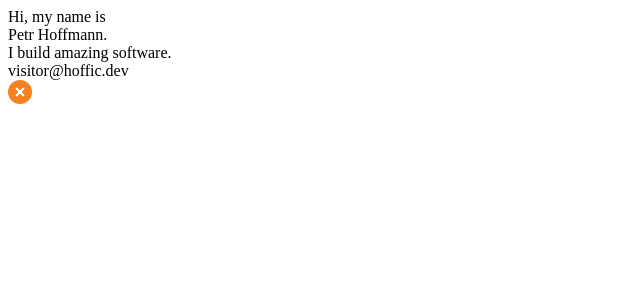
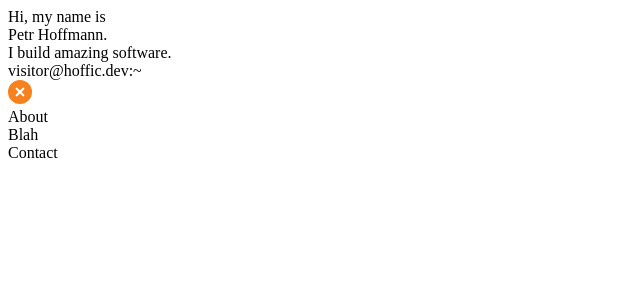
Before and after one commit to hoffic-cz/portfolio, a Symfony app: template templates/pages/index.html.twig in a window 1280 px wide. Shown: the top 300 px of the page, without its empty margins (0-640 px from the left). Run offline with Twig, Linux system fonts and the light colour scheme; the template is opened without the code that fills it, so the values that code supplies are empty; some libraries are stand-ins or nearby versions.

Commit message:
Added menu items.

```diff
--- a/assets/css/colours.sass
+++ b/assets/css/colours.sass
@@ -1,3 +1,5 @@
 $color-terminal-frame: rgba(87, 79, 74, 255)
 $color-terminal-content: rgba(51, 51, 51, 255)
 $color-terminal-text: rgba(255, 255, 255, 1)
+$color-terminal-highlight: rgba(219, 184, 55, 1)
+$color-terminal-text-dim: rgb(191, 191, 191)
--- a/templates/partial/terminal.html.twig
+++ b/templates/partial/terminal.html.twig
@@ -2,13 +2,17 @@
     <div class="head">
         <div class="upper">
             <div class="window-title">
-                visitor@hoffic.dev
+                visitor@hoffic.dev:~
             </div>
             <div class="close-button">
                 <img src="{{ asset('build/images/icons/x-circle.svg') }}" alt="Close">
             </div>
         </div>
-        <div class="lower"></div>
+        <div class="lower">
+            <div class="item">About</div>
+            <div class="item">Blah</div>
+            <div class="item">Contact</div>
+        </div>
     </div>
     <div class="content"></div>
 </div>
```
Also changed, not shown: assets/css/partial/terminal.scss (+19 -0 lines).
